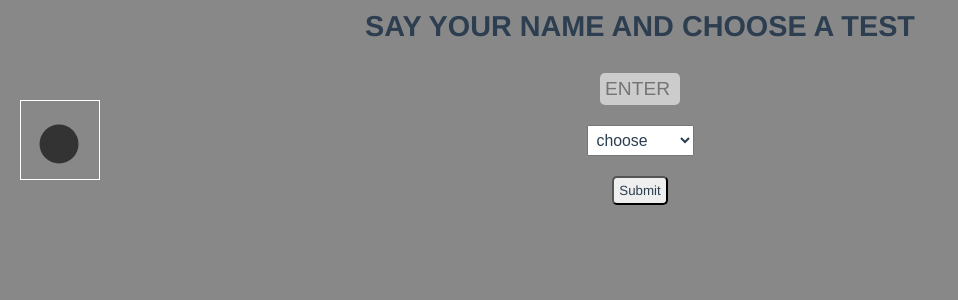
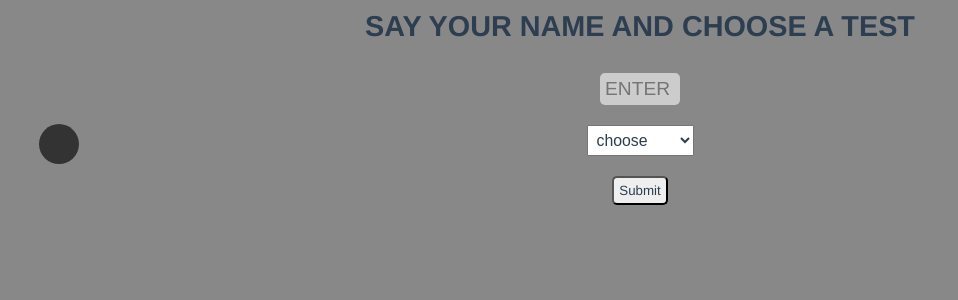
Before and after one commit to abbasnake/maratons, a Vue app in the folder client/: page /#/choose in a window 1280 px wide. Shown: the top 300 px of the page, without its empty margins (0-958 px from the left). Built offline with nearby package versions, Linux system fonts and the light colour scheme.

Commit message:
added cubic-bezier

```diff
--- a/client/src/components/TheHelper/TheHelper.vue
+++ b/client/src/components/TheHelper/TheHelper.vue
@@ -15,7 +15,7 @@ export default {
   computed: {
     classObject () {
       return {
-        'changeContentAnimation': false
+        'changeContentAnimation': true
       }
     }
   }
@@ -26,7 +26,7 @@ export default {
 $size: 80px;
 
 .helper {
-  border: 1px solid white;
+  // border: 1px solid white;
   position: absolute;
   height: $size;
   left: 20px;
@@ -36,7 +36,7 @@ $size: 80px;
 }
 
 .changeContentAnimation {
-  animation: change-content 1s ease-in-out;
+  animation: change-content 1s cubic-bezier(0.86, 0, 0.07, 1);
 }
 
 @keyframes change-content {
```
